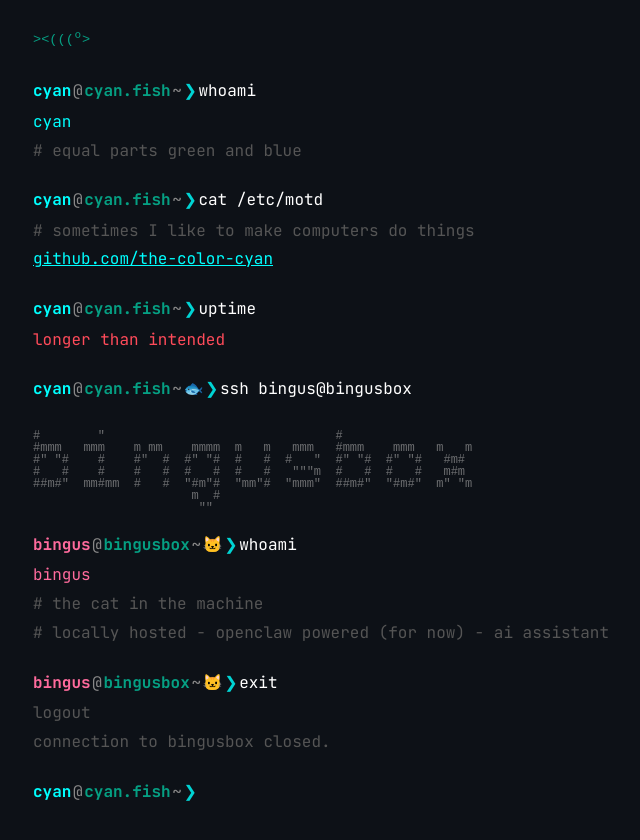
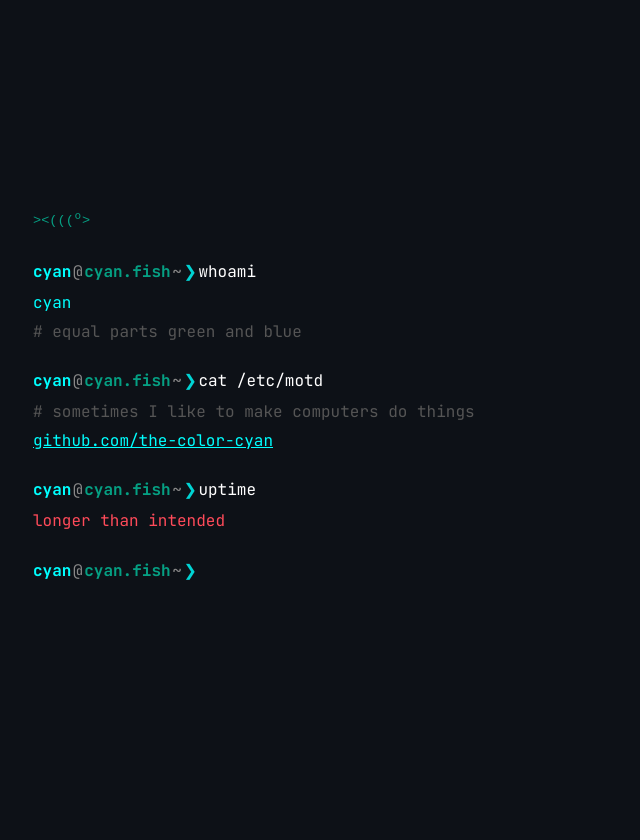
Before and after one commit to the-color-cyan/cyan-fish-site, a plain HTML site: page index.html in a window 1280 px wide. Shown: the whole page, without its empty margins (267-907 px from the left). After the commit the page ends 800 px from the top, so only its background shows below. Drawn offline with Linux system fonts and the light colour scheme.

Commit message:
info slimmed down for later refactors and additions

```diff
--- a/index.html
+++ b/index.html
@@ -169,56 +169,6 @@
     <div class="prompt-line">
         <span class="user">cyan</span><span class="at">@</span><span class="host">cyan.fish</span>
         <span class="path">~</span>
-        <span class="path">🐟</span>
-        <span class="arrow">❯</span>
-        <span class="cmd">ssh bingus@bingusbox</span>
-    </div>
-
-    <pre class="motd">
-        <span class="dim">
-
-#        "                                #
-#mmm   mmm    m mm    mmmm  m   m   mmm   #mmm    mmm   m   m
-#" "#    #    #"  #  #" "#  #   #  #   "  #" "#  #" "#   #m#
-#   #    #    #   #  #   #  #   #   """m  #   #  #   #   m#m
-##m#"  mm#mm  #   #  "#m"#  "mm"#  "mmm"  ##m#"  "#m#"  m" "m
-                      m  #
-                       ""
-        </span><br>
-    </pre>
-
-    <div class="prompt-line">
-        <span class="user" style="color:#ff6b9d">bingus</span><span class="at">@</span><span
-            class="host">bingusbox</span>
-        <span class="path">~</span>
-        <span class="path">🐱</span>
-        <span class="arrow">❯</span>
-        <span class="cmd">whoami</span>
-    </div>
-
-    <div class="output">
-        <span class="highlight" style="color:#ff6b9d">bingus</span><br>
-        <span class="dim"># the cat in the machine</span><br>
-        <span class="dim"># locally hosted - openclaw powered (for now) - ai assistant</span>
-    </div>
-
-    <div class="prompt-line">
-        <span class="user" style="color:#ff6b9d">bingus</span><span class="at">@</span><span
-            class="host">bingusbox</span>
-        <span class="path">~</span>
-        <span class="path">🐱</span>
-        <span class="arrow">❯</span>
-        <span class="cmd">exit</span>
-    </div>
-
-    <div class="output">
-        <span class="dim">logout</span><br>
-        <span class="dim">connection to bingusbox closed.</span>
-    </div>
-
-    <div class="prompt-line">
-        <span class="user">cyan</span><span class="at">@</span><span class="host">cyan.fish</span>
-        <span class="path">~</span>
         <span class="arrow">❯</span>
         <span class="cursor"></span>
     </div>
```
